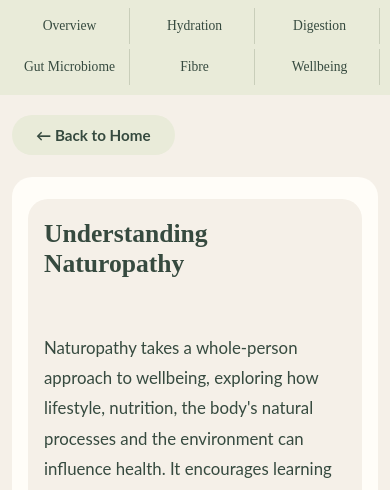
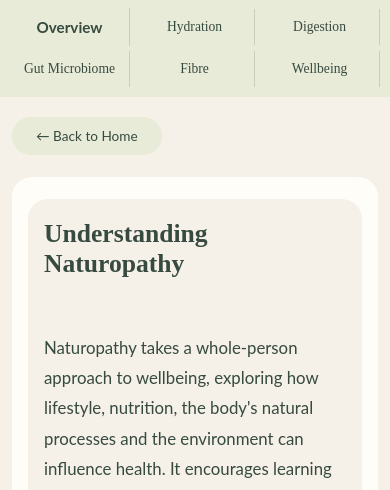
Before and after one commit to InfiniteInfusions/InfiniteInfusions.github.io, a plain HTML site: page naturopathy.html in a window 390 px wide. Shown: the part 351-841 px from the top of the page. Drawn offline with Linux system fonts and the light colour scheme.

Commit message:
Enhance mobile navigation styles
Added mobile navigation text adjustments for better readability.

```diff
--- a/naturopathy.html
+++ b/naturopathy.html
@@ -284,7 +284,7 @@ section p {
         gap: 30px;
         padding: 0 10px;
     }
-
+}
 
 /* BACK TO HOME BUTTON */
 
@@ -310,6 +310,24 @@ section p {
 .back-home-button:hover,
 .back-home-button:focus-visible {
     background: #D4DDC5;
+}
+
+
+/* MOBILE NAVIGATION TEXT ADJUSTMENTS */
+
+@media (max-width: 700px) {
+
+    .section-nav a[href="#overview"] {
+        font-family: 'Lato', sans-serif;
+        font-size: 0.95rem;
+        font-weight: 700;
+    }
+
+    .back-home-button {
+        font-size: 0.85rem;
+        font-weight: 400;
+    }
+
 }
 
     </style>
```
